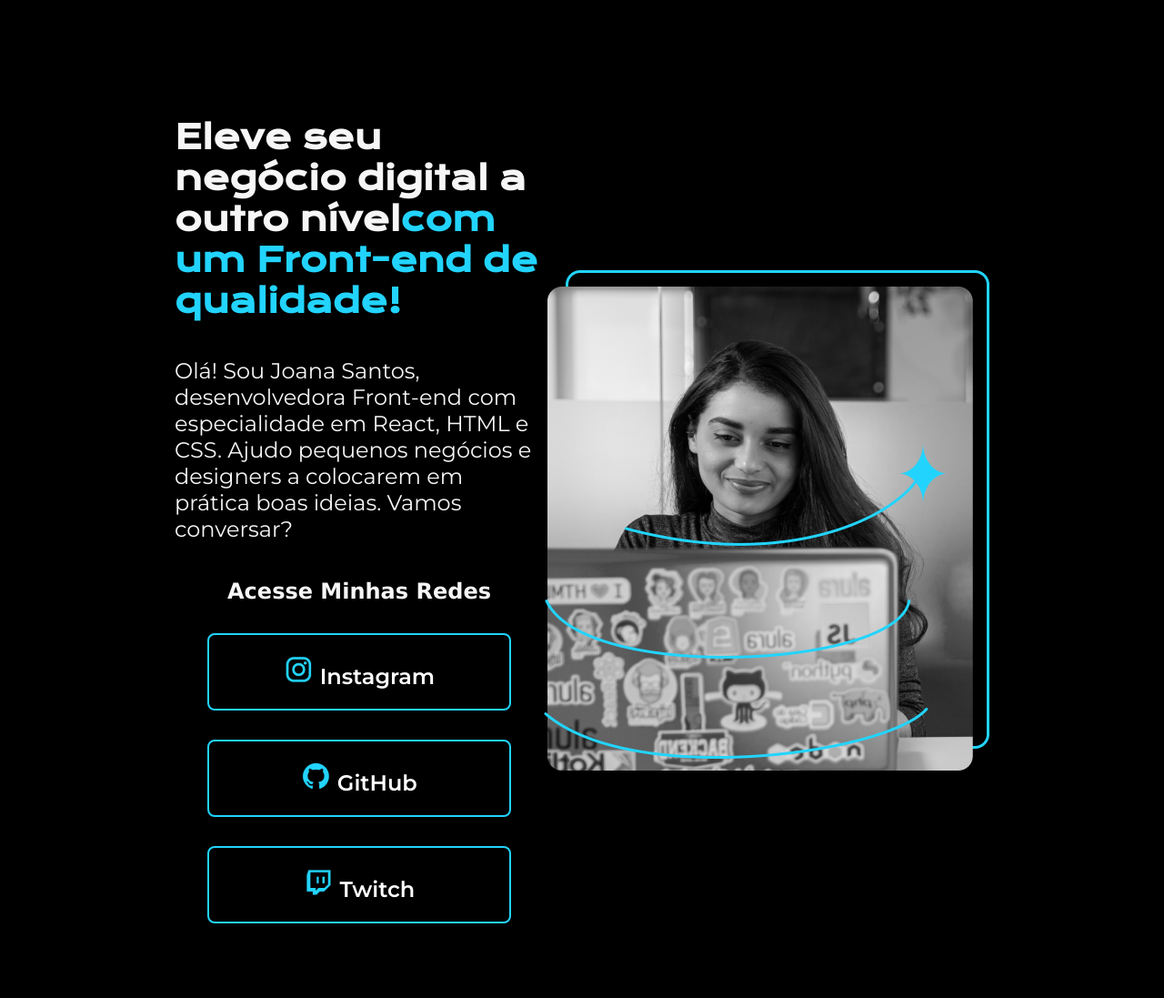
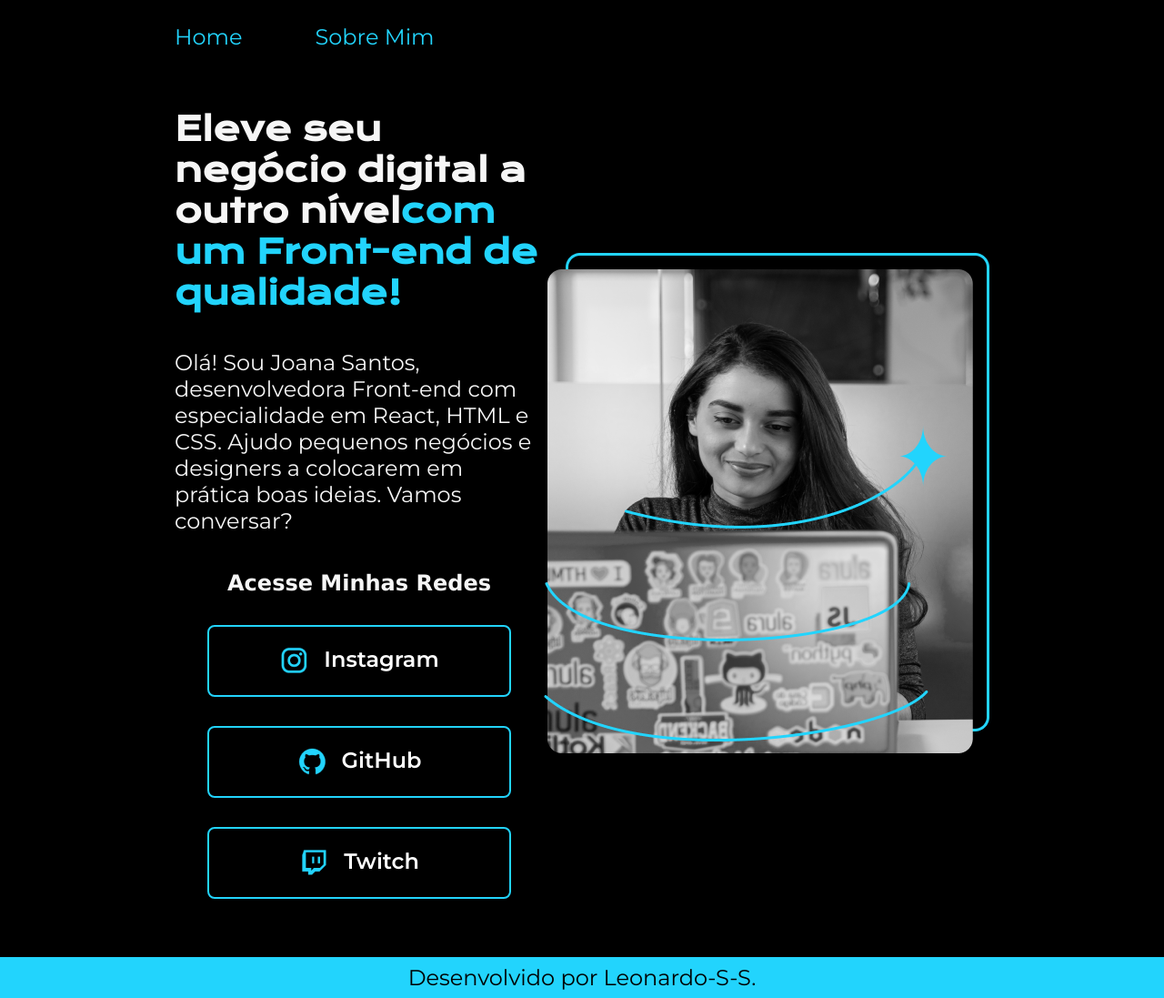
Before and after one commit to Leonardo-S-S/Alura, a plain HTML site: page Estudos de Front-end/html-css/basico-html-css-2/index.html in a window 1280 px wide. Shown: the whole page at 91% size. Before the commit the page ends 1015 px from the top, so only its background shows below. Drawn offline with nearby package versions, Linux system fonts and the light colour scheme.

Commit message:
finalizando basico html2

```diff
--- a/Estudos de Front-end/html-css/basico-html-css-2/index.html
+++ b/Estudos de Front-end/html-css/basico-html-css-2/index.html
@@ -6,11 +6,16 @@
     <meta http-equiv="X-UA-Compatible" content="IE=edge">
     <meta name="viewport" content="width=device-width, initial-scale=1.0">
     <title>Portifolio</title>
-    <link rel="stylesheet" href="style.css">
+    <link rel="stylesheet" href="style/style.css">
 </head>
 
 <body>
-    <header></header>
+    <header class="cabecalho1">
+        <nav class="cabecalho2">
+           <a href="index.html" class="cab__link">Home</a>
+           <a href="about.html" class="cab__link">Sobre Mim</a>
+        </nav>
+    </header>
     <main class="apresentacao">
         <section class="apresentacao__conteudo">
 
@@ -45,7 +50,11 @@
         </section>
         <img src="modelo.png" alt="Foto da Joana Santos programando">
     </main>
-    <footer></footer>
+    <footer class="rodape">
+        <P>
+            Desenvolvido por Leonardo-S-S.
+        </P>
+    </footer>
 </body>
 
 </html>
--- a/Estudos de Front-end/html-css/basico-html-css-2/style.css
+++ b/Estudos de Front-end/html-css/basico-html-css-2/style/style.css
@@ -5,19 +5,42 @@
     padding: 0;
 }
 
+:root{
+    --cor-1: black;
+    --cor-2: #22D4FD;
+    --cor-3: #f6f6f6;
+}
+
 body{
-    height: 100vh;
+
     box-sizing: border-box;
     background-color: #000000;
-    color: #F6F6F6;
+    color: var(--cor-3);
+}
+
+.cabecalho1{
+    padding: 2% 0% 0% 15%;
+}
+
+.cabecalho2{
+    display: flex;
+    gap: 80px;
+}
+
+.cab__link{
+    color: var(--cor-2);
+    text-decoration: none;
+    font-family: 'Montserrat', sans-serif;
+    font-size: 24px;
+
 }
 
 .titulo-destaque{
-    color: #22D4FD;
+    color: var(--cor-2);
 }
 
 .apresentacao{
-    margin: 10% 15%;
+    padding: 5% 15%;
     display: flex;
     align-items: center;
     justify-content: space-between;
@@ -61,5 +84,20 @@ body{
     padding: 21.5px 0;
     text-decoration: none;
     color: white;
+    font-family: 'Montserrat', sans-serif;display: flex;
+    justify-content: center;
+    gap: 16px;
+}
+
+.apresentacao__links__link:hover{
+    background-color: #2a2a2a;
+}
+
+.rodape{
+    background-color: #22D4FD;
+    color: black;
+    text-align: center;
+    padding: 8px;
+    font-size: 24px;
     font-family: 'Montserrat', sans-serif;
 }
```
Also changed, not shown: Estudos de Front-end/html-css/basico-html-css-2/about.html (added, +41 -0 lines).
